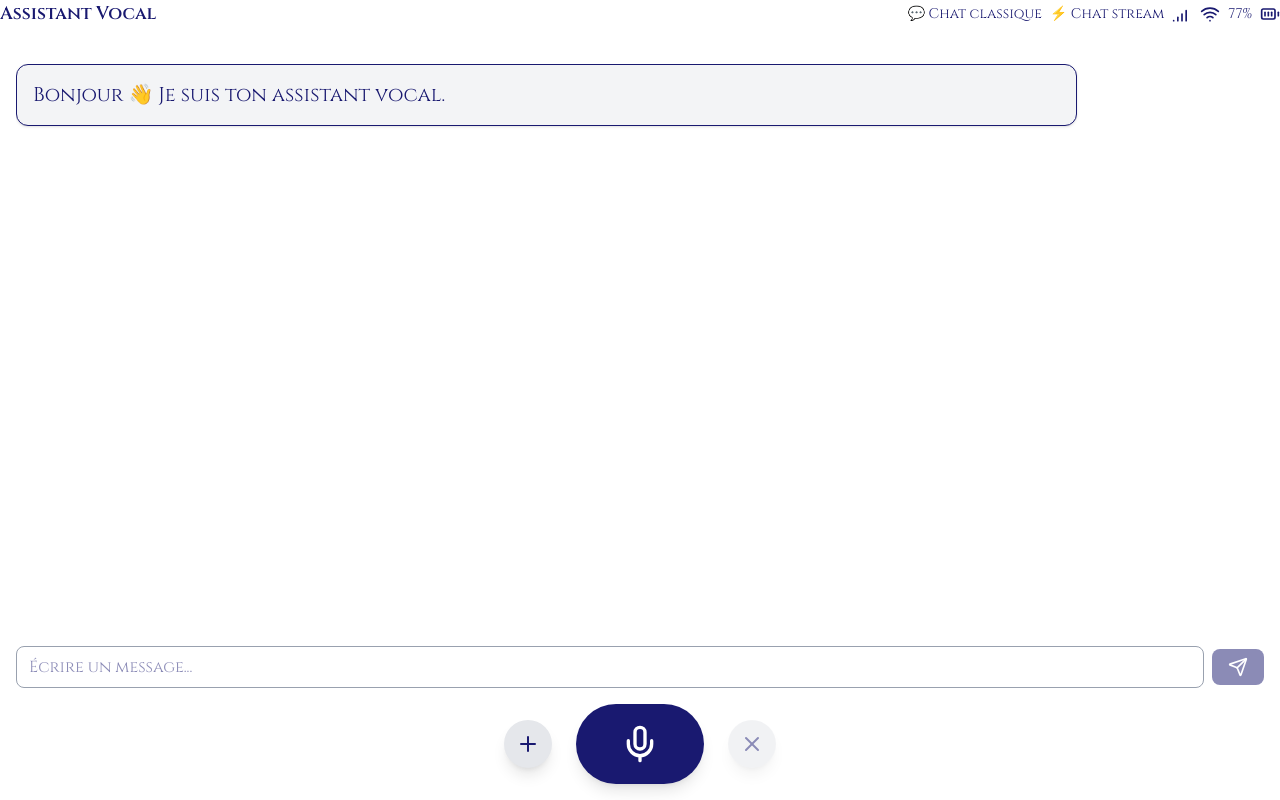
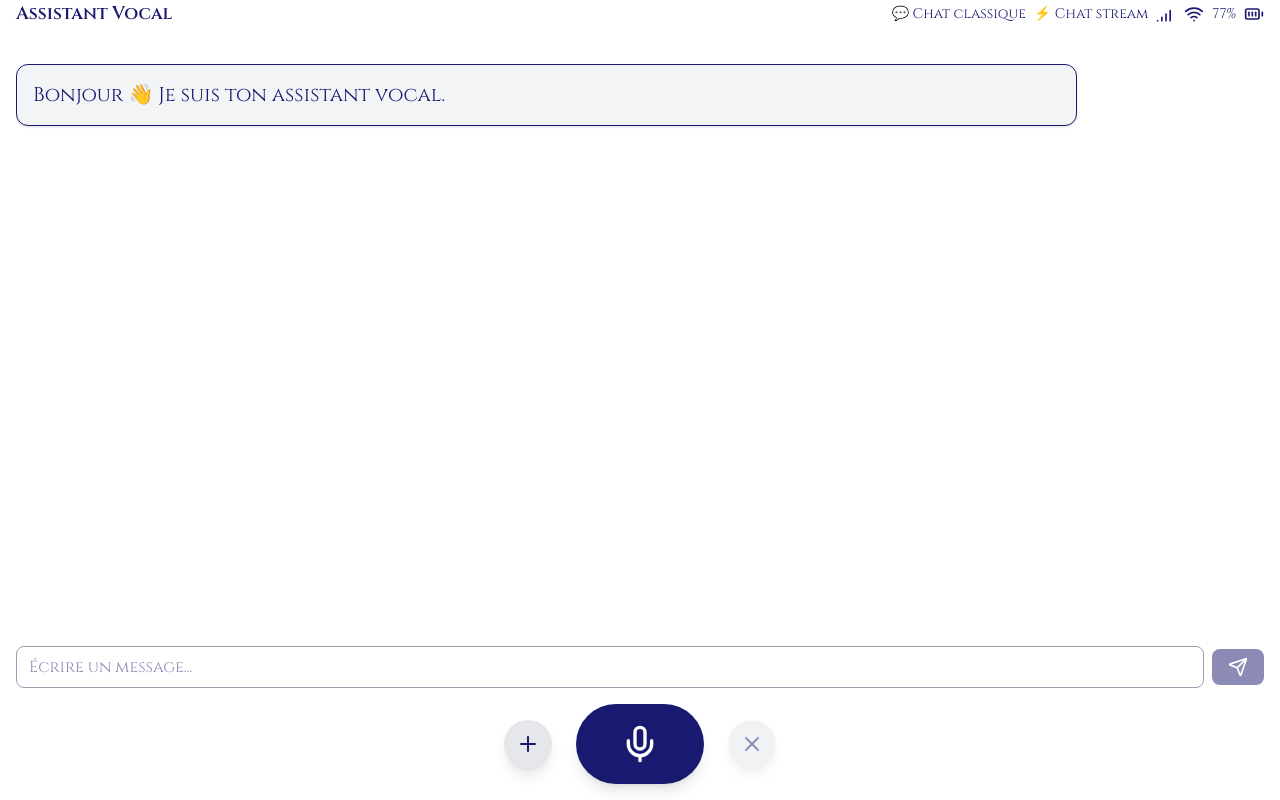
Before and after one commit to remiPra/claude-chat-custom, a React (Vite) app: page / in a window 1280 px wide. Built offline with nearby package versions, Linux system fonts and the light colour scheme; no server answers.

Commit message:
ordonnace

```diff
--- a/src/pages/ChatClassic.jsx
+++ b/src/pages/ChatClassic.jsx
@@ -301,7 +301,7 @@ await speakLongText(cleanText, setIsPlayingTTS, audioRef, stopFlagRef);
     <div className="bg-white text-[#191970] min-h-screen font-[Cinzel] flex flex-col">
       <div className="container mx-auto px-4 pt-6 flex flex-col flex-grow">
         {/* Header (inchangé) */}
-        <header className="w-full fixed top-0 left-0 flex justify-between items-center mb-6">
+        <header className="w-full px-4 fixed top-0 left-0 flex justify-between items-center mb-6">
           <h1 className="text-lg font-semibold">Assistant Vocal</h1>
           <div className="flex items-center space-x-2 text-sm">
           <Link to="/" className="hover:underline">💬 Chat classique</Link>
```
